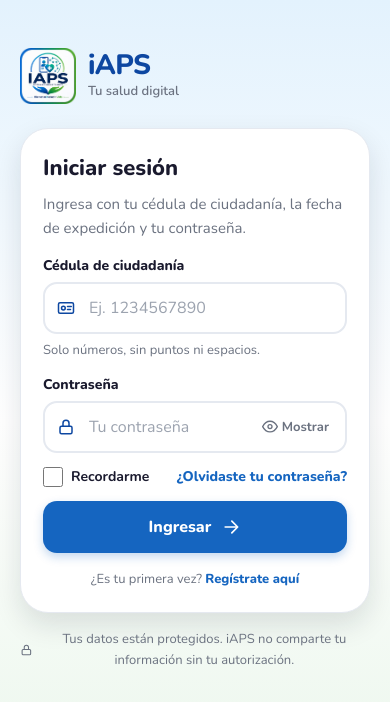
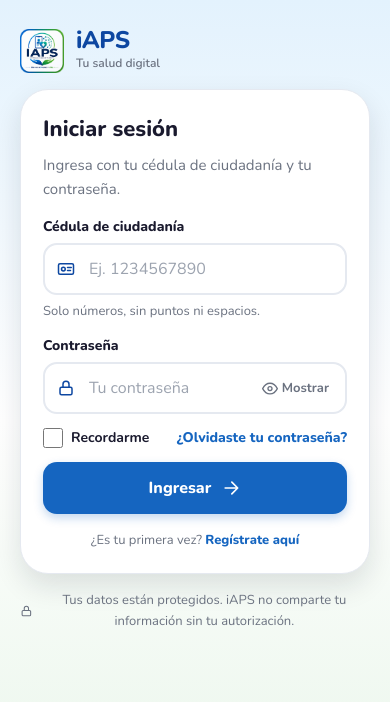
Before and after one commit to yahirandresd/iaps-frontend, a React (Vite) app: page /login in a window 390 px wide. Shown: the top 702 px of the page. Built offline with nearby package versions, Linux system fonts and the light colour scheme; no server answers.

Commit message:
fix: reduce login header margins for small screens, stack fecha+hora vertically

```diff
--- a/src/pages/LoginPage.jsx
+++ b/src/pages/LoginPage.jsx
@@ -4,18 +4,18 @@ import { LockIcon } from '../assets/icons'
 export default function LoginPage() {
   return (
     <div className="min-h-screen bg-gradient-to-b from-azul-suave via-white to-verde-suave flex flex-col md:items-center md:justify-center">
-      <div className="w-full max-w-md mx-auto px-5 py-6 flex flex-col">
-      <div className="flex items-center gap-3 mt-6 mb-6">
-        <img src="/iAPS_logo-removebg-preview.png" alt="iAPS" className="h-14 w-auto object-contain" />
+      <div className="w-full max-w-md mx-auto px-5 py-4 flex flex-col">
+      <div className="flex items-center gap-3 mt-3 mb-4">
+        <img src="/iAPS_logo-removebg-preview.png" alt="iAPS" className="h-11 w-auto object-contain" />
         <div className="flex flex-col">
-          <span className="text-[28px] font-extrabold text-azul-oscuro tracking-tight leading-none">iAPS</span>
-          <span className="text-[13px] text-gris-texto font-semibold mt-0.5">Tu salud digital</span>
+          <span className="text-[24px] font-extrabold text-azul-oscuro tracking-tight leading-none">iAPS</span>
+          <span className="text-[12px] text-gris-texto font-semibold mt-0.5">Tu salud digital</span>
         </div>
       </div>
 
       <div className="bg-white rounded-xl p-[22px] shadow-lg border border-gris-borde">
         <h2 className="m-0 mb-1.5 text-[22px] font-extrabold">Iniciar sesión</h2>
-        <p className="m-0 mb-4 text-[15px] text-gris-texto">Ingresa con tu cédula de ciudadanía, la fecha de expedición y tu contraseña.</p>
+        <p className="m-0 mb-4 text-[15px] text-gris-texto">Ingresa con tu cédula de ciudadanía y tu contraseña.</p>
         <LoginForm />
       </div>
 
--- a/src/pages/NuevaCitaPage.jsx
+++ b/src/pages/NuevaCitaPage.jsx
@@ -147,8 +147,8 @@ export default function NuevaCitaPage() {
           </div>
         )}
 
-        {/* Fecha y Hora — side by side */}
-        <div className="grid grid-cols-2 gap-3">
+        {/* Fecha y Hora */}
+        <div className="flex flex-col gap-5">
           <div>
             <Label><CalendarIcon className="w-4 h-4 inline mr-1 -mt-0.5" />Fecha</Label>
             <input
```
